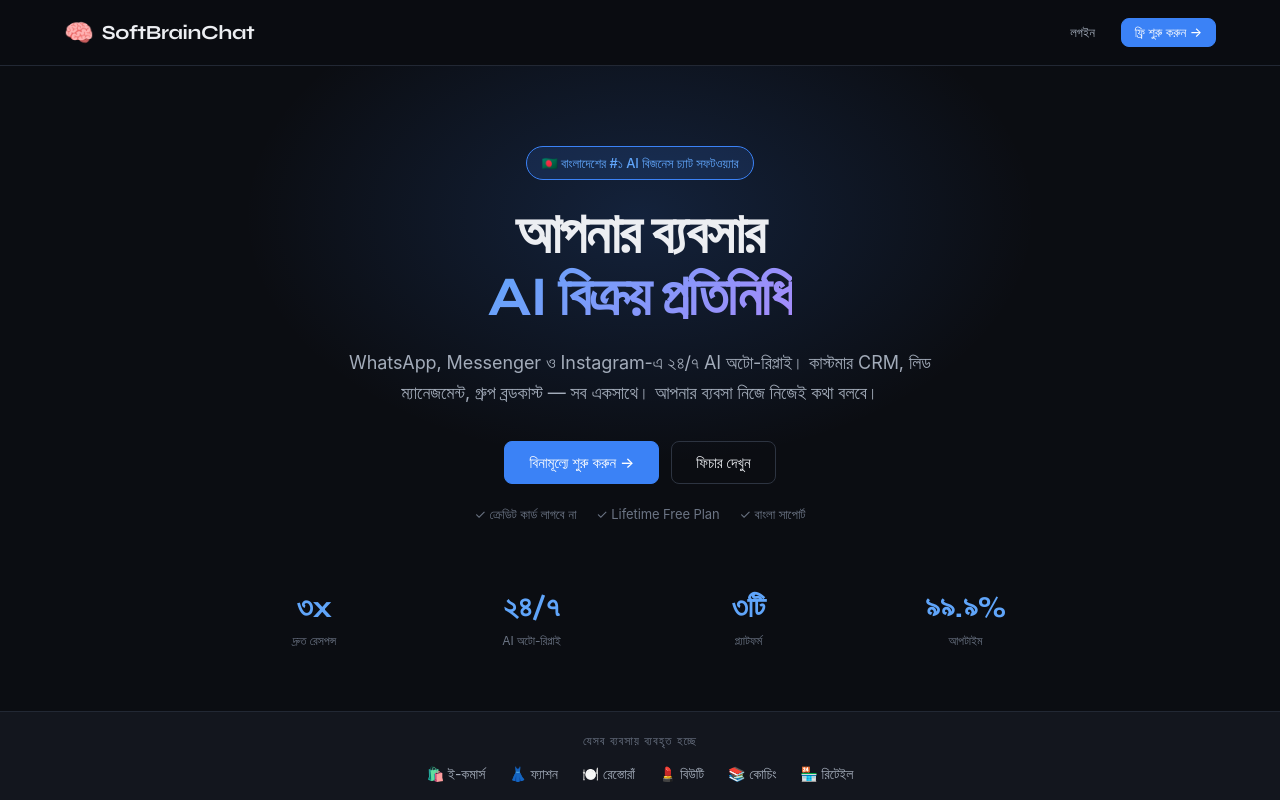
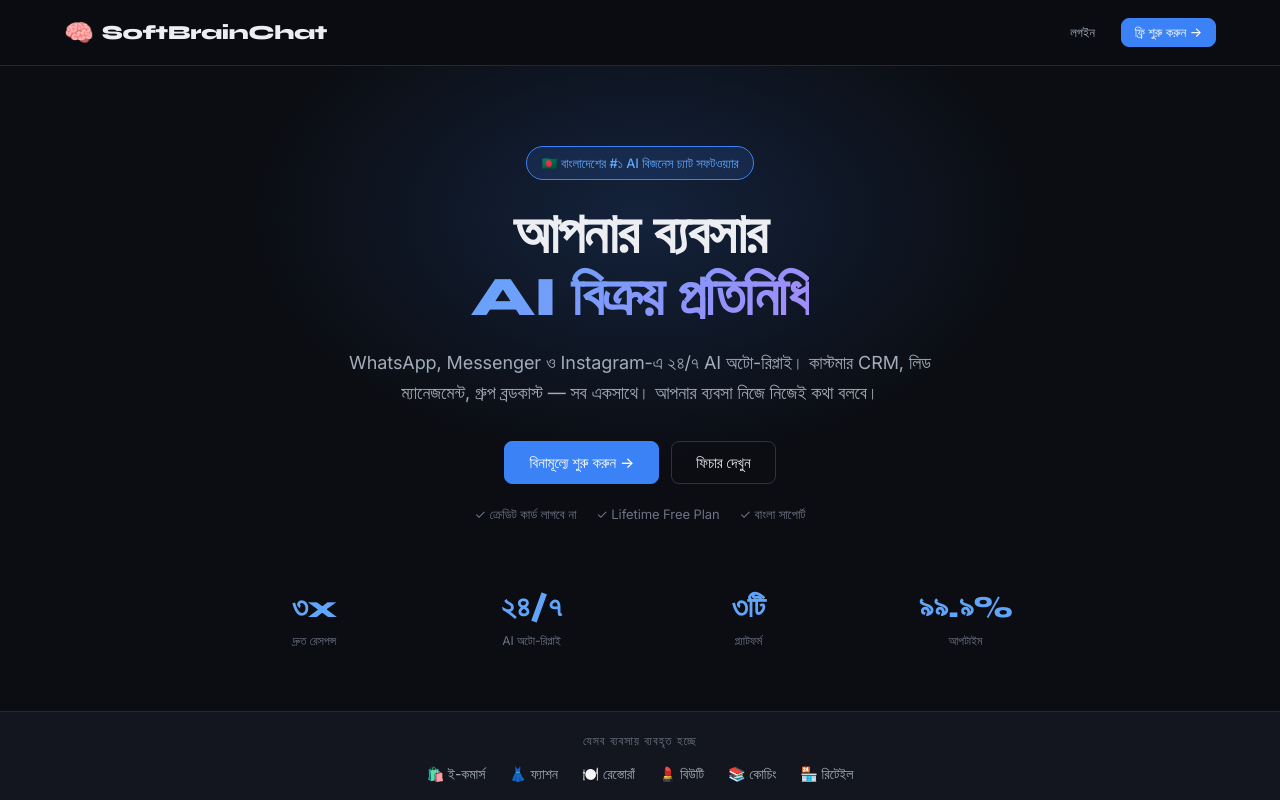
Before and after one commit to Dulal-Mondal/softbrainchat, a React (Vite) app in the folder client/: page / in a window 1280 px wide. Shown: the top 800 px of the page. Built offline with nearby package versions, Linux system fonts and the light colour scheme; no server answers.

Commit message:
fix: move @import font before @tailwind (vite build error)

```diff
--- a/client/src/index.css
+++ b/client/src/index.css
@@ -1,3 +1,7 @@
+/* Fonts: Inter (UI), Syne (headings/display), DM Mono (code/IDs) */
+/* ⚠️ @import অবশ্যই সবার উপরে — @tailwind এর আগে (নাহলে Vite build fail করে) */
+@import url('https://fonts.googleapis.com/css2?family=Inter:wght@400;450;500;600;700&family=Syne:wght@600;700;800&family=DM+Mono:wght@400;500&display=swap');
+
 @tailwind base;
 @tailwind components;
 @tailwind utilities;
@@ -5,9 +9,6 @@
 /* ============================================================
    SoftBrainChat — Global Design System
    ============================================================ */
-
-/* Fonts: Inter (UI), Syne (headings/display), DM Mono (code/IDs) */
-@import url('https://fonts.googleapis.com/css2?family=Inter:wght@400;450;500;600;700&family=Syne:wght@600;700;800&family=DM+Mono:wght@400;500&display=swap');
 
 /* ---------- Theme Tokens (DARK — default) ---------- */
 :root {
```
